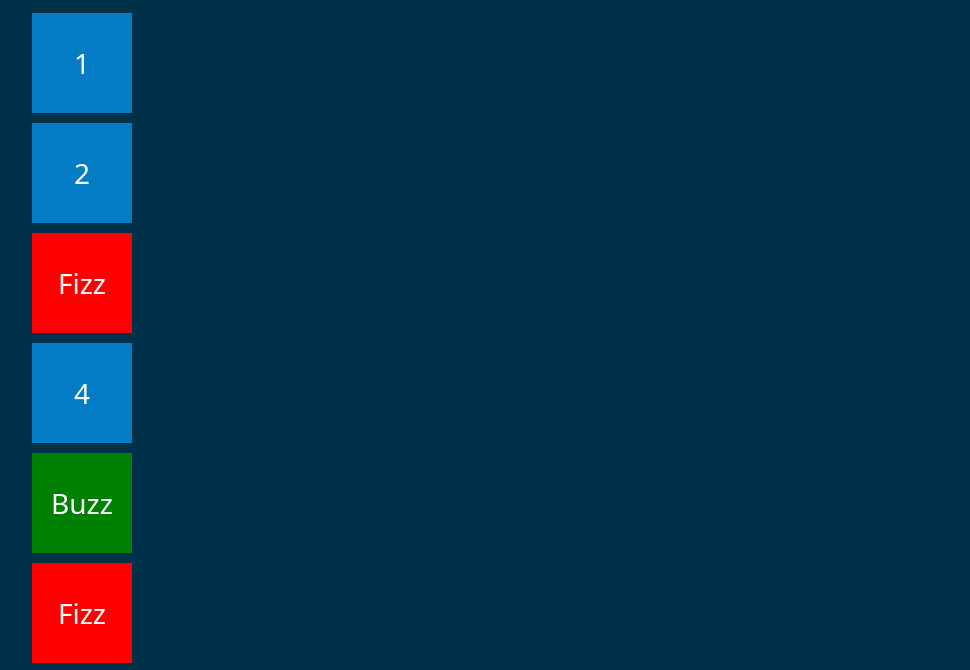
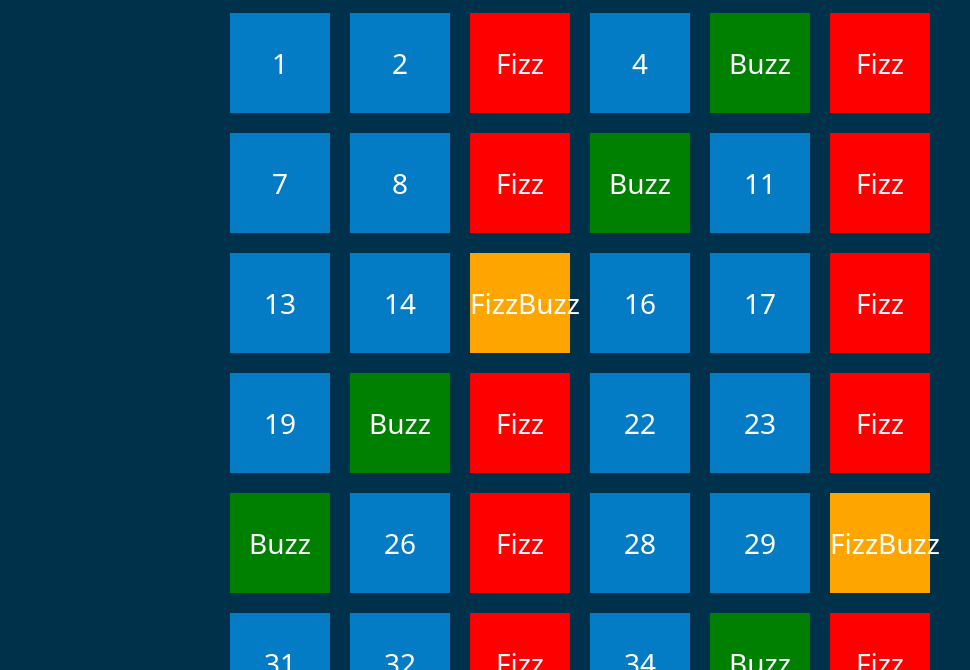
Before and after one commit to BrSanc/js-fizzbuzz, a plain HTML site: page index.html in a window 1280 px wide. Shown: the part 101-771 px from the top of the page, without its empty margins (60-1030 px from the left). Drawn offline with nearby package versions, Linux system fonts and the light colour scheme.

Commit message:
Finished - css and js

```diff
--- a/css/style.css
+++ b/css/style.css
@@ -8,7 +8,7 @@
     background-color: rgb(0, 49, 74);
 }
 
-.container-squares-flex {
+.container_square_flex {
     display: flex;
     flex-wrap: wrap;
     justify-content: center;
@@ -40,3 +40,10 @@
     width: 100px;
     background-color: red;
 }
+
+.square_orange{
+    margin: 10px;
+    height: 100px;
+    width: 100px;
+    background-color: orange;
+}
--- a/index.html
+++ b/index.html
@@ -21,7 +21,7 @@
           <h1 class="text-white text-center">BIZZFUZZ</h1>
         </div>
       </div>
-      <div class="container_square_flex" id="containerSquare">
+      <div class=" w-75 m-auto container_square_flex" id="containerSquare">
         <!-- Questo contiene li square -->
         </div>
       </div>
--- a/js/main.js
+++ b/js/main.js
@@ -13,24 +13,35 @@ Buon lavoro e buon divertimento! */
 for(i=1; i<=100; i++){
     console.log(i);
 
-    if(i % 3 == 0){
+    if(i % 3 == 0 && i % 5 == 0){
+        document.getElementById("containerSquare").innerHTML += `
+            <div class="square_orange">
+                <p class="text-center text-white fs-3 fw-3 vertical-align-square">FizzBuzz</p>
+            <div>
+        `
+        console.log(i + " Divisibile da 3 e 5");
+    } else if (i % 3 == 0){
         document.getElementById("containerSquare").innerHTML += `
             <div class="square_red">
                 <p class="text-center text-white fs-3 fw-3 vertical-align-square">Fizz</p>
             <div>
-        `;
+        `
+        console.log(i + " Divisibile solo da 3");
     } else if (i % 5 == 0){
         document.getElementById("containerSquare").innerHTML += `
             <div class="square_green">
                 <p class="text-center text-white fs-3 fw-3 vertical-align-square">Buzz</p>
             <div>
-        `;
-    } else {
+        `
+        console.log(i + " Divisibile solo da 5");
+    }
+    else {
         document.getElementById("containerSquare").innerHTML += `
             <div class="square_blue">
                 <p class="text-center text-white fs-3 fw-3 vertical-align-square">${i}</p>
             <div>
-        `;
+        `
+        console.log(i + " Non divisibile da 3 o 5");
     }
 
 }
```
